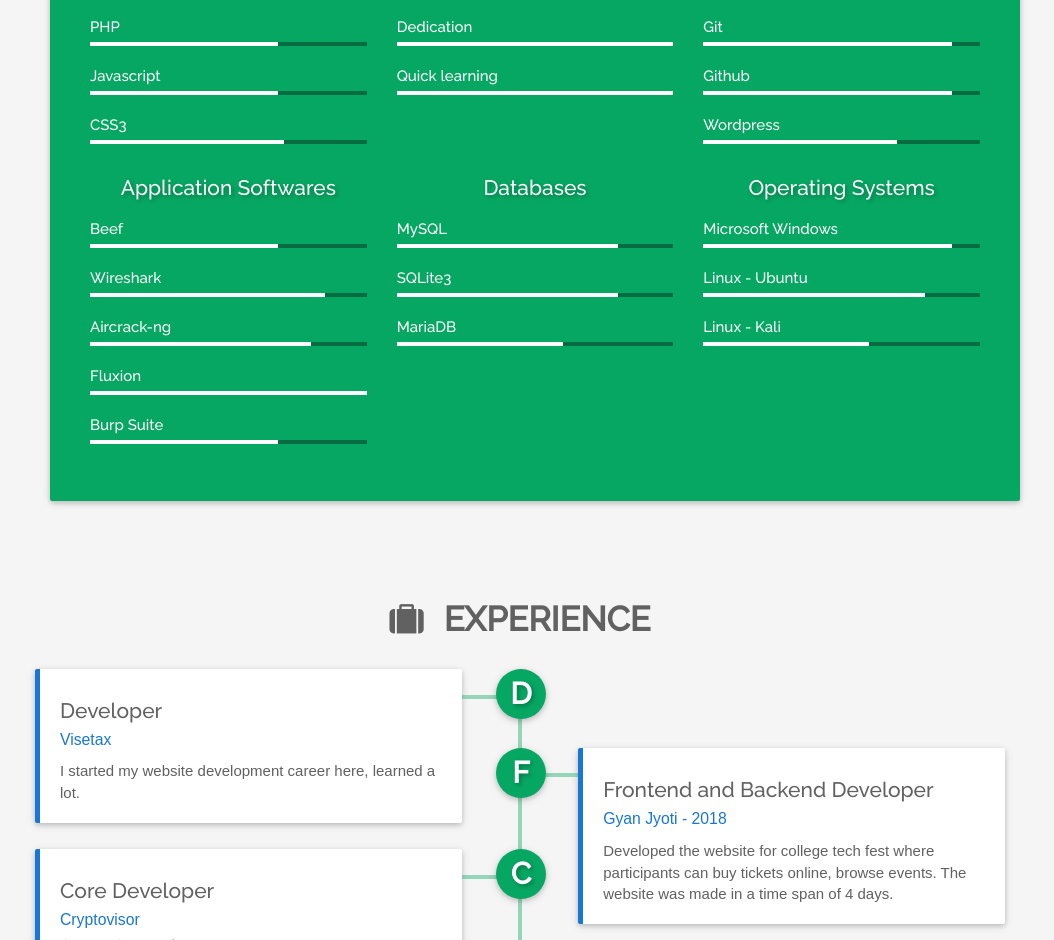
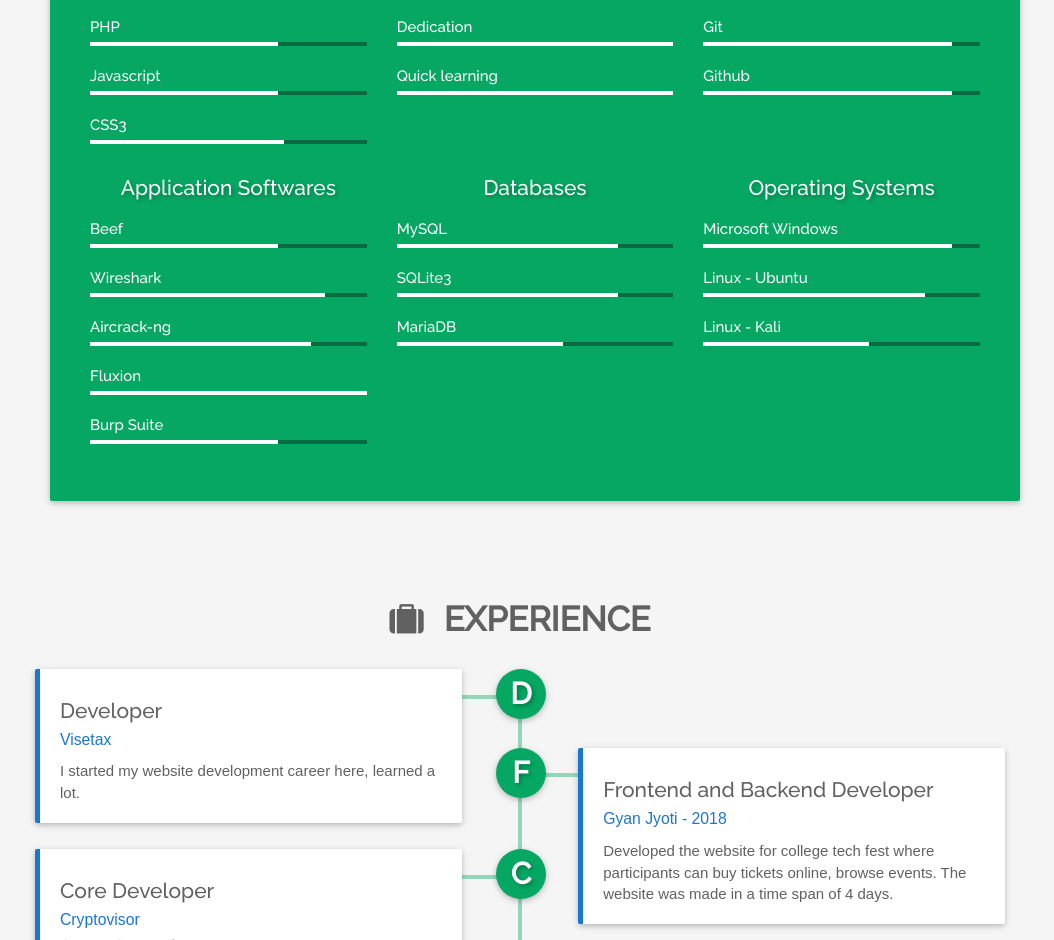
Before and after one commit to samacker77/samacker77.github.io, a plain HTML site: page index.html in a window 1280 px wide. Shown: the part 1816-2756 px from the top of the page, without its empty margins (120-1174 px from the left). Drawn offline with Linux system fonts and the light colour scheme; some packages are replaced by stand-ins of ours; a web font is replaced by a local one.

Commit message:
minor changes

```diff
--- a/index.html
+++ b/index.html
@@ -440,11 +440,7 @@
                                     <div class="skillbar-bar"></div>
                                     <div class="skill-bar-percent"></div>
                                 </div>
-                                <div class="skillbar" data-percent="70%">
-                                    <div class="skillbar-title"><span>Wordpress</span></div>
-                                    <div class="skillbar-bar"></div>
-                                    <div class="skill-bar-percent"></div>
-                                </div>
+
                             </div>
 
                         </div>
```
